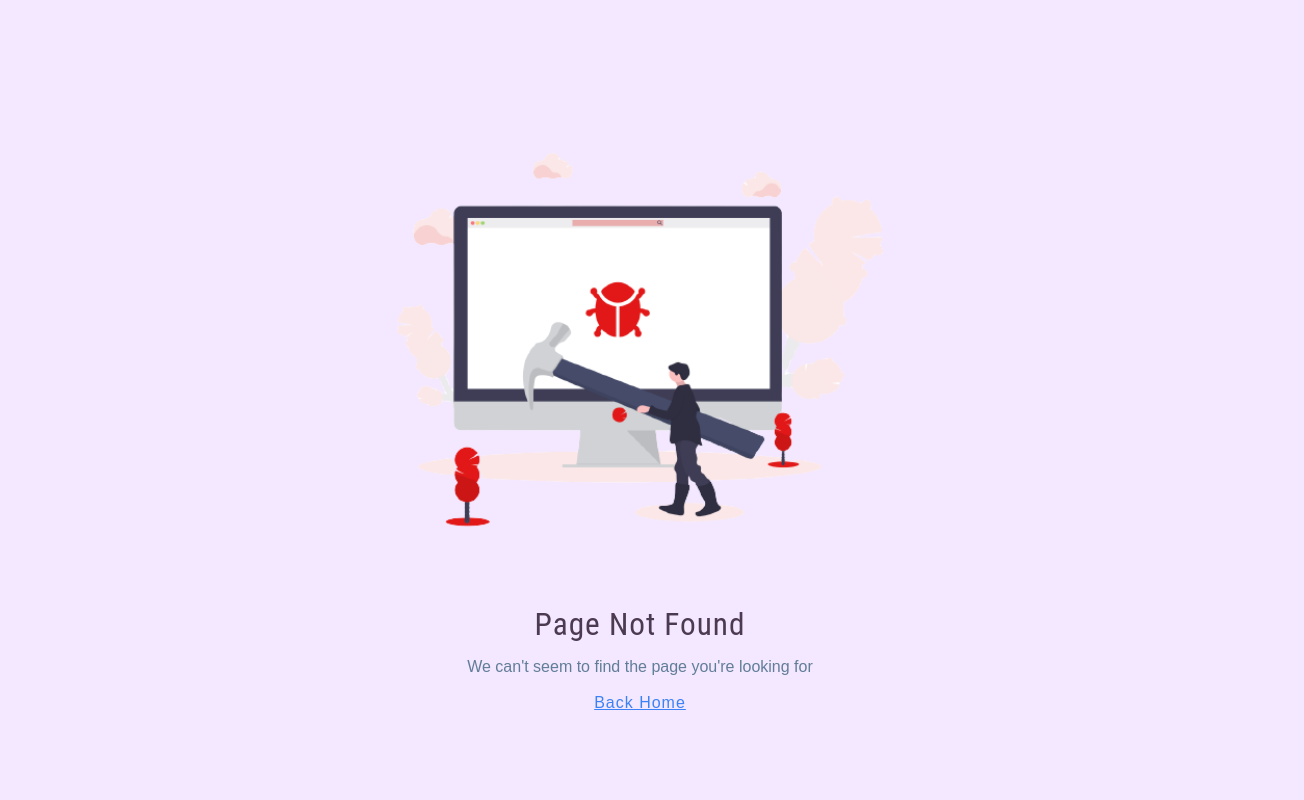
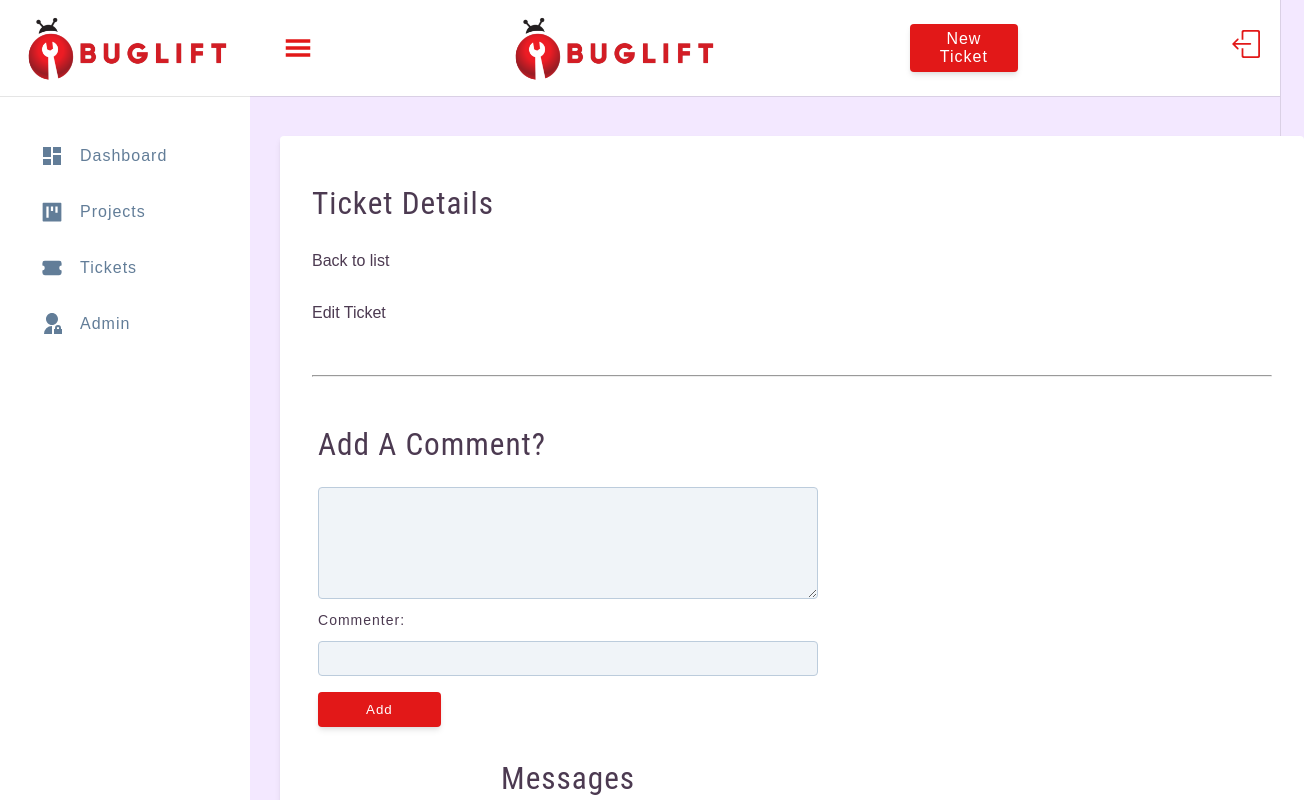
Before and after one commit to r4sy4n/react-app-buglift, a React (Create React App) app in the folder p3-react-app/: page /ticketdetails/1 in a window 1280 px wide. Before the commit this address had no page. Shown: the top 800 px of the page, 1304 px wide, since content can reach past the window. Built offline with nearby package versions, Linux system fonts and the light colour scheme.

Commit message:
Feat: implement uuid, created ticket details, updated ticket and project list

```diff
--- a/p3-react-app/package.json
+++ b/p3-react-app/package.json
@@ -13,6 +13,7 @@
     "react-scripts": "5.0.1",
     "react-toastify": "^9.1.2",
     "styled-components": "^5.3.9",
+    "uuid": "^9.0.0",
     "web-vitals": "^2.1.4"
   },
   "scripts": {
--- a/p3-react-app/src/App.js
+++ b/p3-react-app/src/App.js
@@ -3,25 +3,25 @@ import { BrowserRouter, Routes, Route } from 'react-router-dom';
 import { LandingPage, Register, ErrorPage} from './pages';
 import { ToastContainer } from 'react-toastify';
 import 'react-toastify/dist/ReactToastify.css';
-import {Dashboard, Tickets, Projects, CreateProject, CreateTicket, EditTicket, SharedLayout, UserProfile, Admin, ProjectDetails} from './pages/dashboard/';
+import {Dashboard, Tickets, Projects, CreateProject, CreateTicket, EditTicket, SharedLayout, UserProfile, Admin, ProjectDetails, TicketDetails} from './pages/dashboard/';
 import { createContext, useState } from 'react';
 export const AppContext = createContext();
 
 const initialProjects = [
   {
-    id: 1,
+    id: 'ab',
     name: "Project A",
     description: "This project aims to build a web application for managing inventory",
     detail: "",
   },
   {
-    id: 2,
+    id: 'cd',
     name: "Project B",
     description: "This project focuses on developing a machine learning algorithm for predicting customer churn",
     detail: "",
   },
   {
-    id: 3,
+    id: 'ef',
     name: "Project C",
     description: "This project involves building a mobile app for ordering food from local restaurants",
     detail: "",
@@ -29,24 +29,30 @@ const initialProjects = [
 ];
 const initialTicket = ([
     {
-      id: 1,
+      id: 'gh',
+      project: "Project 1",
       title: "Fix login page issue",
+      ticketDescription: "Please fi login page because it is not working when you are clicking submit",
       submittedBy: "John Smith",
       ticketType: "Bugs/Error",
       ticketStatus: "Open",
       ticketPriority: "High",
     },
     {
-      id: 2,
+      id: 'ij',
+      project: "Project 2",
       title: "Add new feature to dashboard",
+      ticketDescription: "Please add new chart feature when user opens the dashboard",
       submittedBy: "Mary Jones",
       ticketType: "Feature Request",
       ticketStatus: "In Progress",
       ticketPriority: "Medium",
     },
     {
-      id: 3,
+      id: 'kl',
+      project: "Project 3",
       title: "Update payment system",
+      ticketDescription: "Please implement gcash and paymaya to our payment system",
       submittedBy: "Alex Lee",
       ticketType: "Task",
       ticketStatus: "Closed",
@@ -69,6 +75,7 @@ function App() {
             <Route path='createticket' element={<CreateTicket/>}/>
             <Route path='editticket' element={<EditTicket/>}/>
             <Route path='projectdetails/:id' element={<ProjectDetails/>}/>
+            <Route path='ticketdetails/:id' element={<TicketDetails/>}/>
             <Route path='userprofile' element={<UserProfile/>}/>
             <Route path='admin' element={<Admin/>}/>
           </Route>
--- a/p3-react-app/src/pages/dashboard/CreateProject.js
+++ b/p3-react-app/src/pages/dashboard/CreateProject.js
@@ -6,6 +6,7 @@ import { SharedLayoutContext } from './SharedLayout';
 import { useNavigate } from 'react-router-dom';
 import { toast } from 'react-toastify';
 import { AppContext } from '../../App';
+import { v4 as uuidv4 } from 'uuid';
 
 
 const Wrapper = styled.section`
@@ -85,7 +86,7 @@ const CreateProject = () => {
 
   const addProject = () => {
     let newEntry = {
-      // id: id,
+      id: uuidv4(),
       name: projectName,
       description: description
     }
--- a/p3-react-app/src/pages/dashboard/CreateTicket.js
+++ b/p3-react-app/src/pages/dashboard/CreateTicket.js
@@ -6,6 +6,7 @@ import { SharedLayoutContext } from './SharedLayout';
 import { useNavigate } from 'react-router-dom';
 import { toast } from 'react-toastify';
 import { AppContext } from '../../App';
+import { v4 as uuidv4 } from 'uuid';
 
 
 const Wrapper = styled.section`
@@ -60,7 +61,7 @@ const CreateTicket = () => {
   const [priorityValues, setPriorityValues] = useState('High');
   const [statusValues, setStatusValues] = useState('Open');
   const [ticketTitle, setTicketTitle] = useState('');
-  const [description, setDescription] = useState('');
+  const [ticketDescription, setTicketDescription] = useState('');
   const [submittedBy, setSubmittedBy] = useState('');
   const {showSidebar} = useContext(SharedLayoutContext);
   const {tickets, setTickets} = useContext(AppContext);
@@ -74,7 +75,7 @@ const CreateTicket = () => {
     setTicketTitle(event.target.value);
   };
   const descriptionChange = (event) => {
-    setDescription(event.target.value);
+    setTicketDescription(event.target.value);
   };
   const submittedByChange = (event) => {
     setSubmittedBy(event.target.value);
@@ -90,10 +91,10 @@ const CreateTicket = () => {
   };
   const submitHandler = (event) =>{
     event.preventDefault();
-    if(!ticketTitle || !description || !submittedBy){
+    if(!ticketTitle || !ticketDescription || !submittedBy){
       toast.error('All fields are required!');
     }
-    if(ticketTitle && description && submittedBy){
+    if(ticketTitle && ticketDescription && submittedBy){
       addTicket();
       toast.success('Ticket Created');
       setTimeout(() =>{
@@ -104,10 +105,11 @@ const CreateTicket = () => {
 
   const addTicket = () => {
     let newEntry = {
-      // id: id,
+      id: uuidv4(),
       title: ticketTitle,
+      project: nameValues,
       submittedBy: submittedBy,
-      description: description,
+      ticketDescription: ticketDescription,
       ticketType: typeValues,
       ticketPriority: priorityValues,
       ticketStatus: statusValues,
@@ -142,7 +144,7 @@ const CreateTicket = () => {
           <textarea
             type='text'
             id='ticket-description'
-            value={description}
+            value={ticketDescription}
             className='form-textarea'
             onChange={descriptionChange}></textarea>
           <div>
--- a/p3-react-app/src/pages/dashboard/ProjectDetails.js
+++ b/p3-react-app/src/pages/dashboard/ProjectDetails.js
@@ -31,6 +31,7 @@ const Wrapper = styled.section`
   }
   span:hover {
   color: #E21818;
+  cursor: pointer;
   }
   .grid-item{
     margin-top: 3rem;
@@ -52,7 +53,7 @@ const ProjectDetails = () => {
         <h3>Project Details</h3>
         <span onClick={handleDetail}>Back to list</span>
         <section className='flex grid-item'>
-          {projects.filter(project => project.id === Number(id)).map(project => (
+          {projects.filter(project => project.id === (id)).map(project => (
             <div className='grid'>
               <div key={project.id}>
                   <h4>Project Name</h4>
--- a/p3-react-app/src/pages/dashboard/Projects.js
+++ b/p3-react-app/src/pages/dashboard/Projects.js
@@ -92,9 +92,9 @@ const Projects = () => {
                 <tbody>
                   {projects.map((project, index) => (
                     <tr key={index}>
-                      <td>{project.name}</td>
-                      <td>{project.description}</td>
-                      <td><p onClick={() => handleDetail(project.id)}>Details</p></td>
+                      {project.name && <td>{project.name}</td>}
+                      {project.description && <td>{project.description}</td>}
+                      {project.name && <td><p onClick={() => handleDetail(project.id)}>Details</p></td>}
                     </tr>
                   ))}
                 </tbody>
--- /dev/null
+++ b/p3-react-app/src/pages/dashboard/TicketDetails.js
@@ -0,0 +1,206 @@
+import { useContext, useState } from 'react';
+import styled from 'styled-components';
+import { AppContext } from '../../App';
+import { useNavigate, useParams } from 'react-router-dom';
+import { SharedLayoutContext } from './SharedLayout';
+
+const Wrapper = styled.section`
+  border-radius: 0.25rem;
+  width: 100%;
+  min-width: 80vw;
+  background: #fff;
+  padding: 3rem 2rem 4rem;
+  box-shadow: 0 4px 6px -1px rgba(0, 0, 0, 0.1),
+    0 2px 4px -1px rgba(0, 0, 0, 0.06);
+  .grid {
+    display: grid;
+    grid-template-columns: 1fr 1fr;
+  }
+  .flex {
+    display: flex;
+    align-items: center;
+    justify-content: center;
+    width: 85vw;
+  }
+  .flex-item{
+    display: flex;
+    align-items: center;
+    justify-content: center;
+    flex-direction: column;
+  }
+  .form {
+    margin: 0 0 1rem;
+    border-radius: 0;
+    box-shadow: none;
+    padding: 0;
+    transition: 0.3s ease-in-out all;
+    /* width: 100%; */
+  }
+  hr{
+    color: #f0f4f8;
+  }
+  span:hover {
+  color: #E21818;
+  cursor: pointer;
+  }
+  .grid-item{
+    margin-top: 3rem;
+  }
+  th, td{
+    padding: 0 3rem;
+  }
+  button{
+    margin: 1rem 0;
+    padding: 0 3rem;
+  }
+  .table {
+  margin: 0;
+  border-radius: 0;
+  box-shadow: none;
+  padding: 0;
+  max-width: 75vw;
+  transition: 0.3s ease-in-out all;
+  width: 90vw;
+  background: #fff;
+}
+.table-move {
+  margin: 0;
+  border-radius: 0;
+  box-shadow: none;
+  padding: 0;
+  width: 90vw;
+  background: #fff;
+  transition: 0.3s ease-in-out all;
+}
+`
+const TicketDetails = () => {
+  const {tickets} = useContext(AppContext);
+  const navigate = useNavigate();
+  const {id} = useParams();
+  const [comment, setComment] = useState('');
+  const [commenter, setCommenter] = useState('');
+  const [comments, setComments] = useState([]);
+  const {showSidebar} = useContext(SharedLayoutContext);
+
+  const handleDetail = (e) => {
+    e.preventDefault();
+    navigate('/tickets');
+  }
+  const handleEdit = (e) => {
+    e.preventDefault();
+    navigate('/editticket');
+  }
+  const handleSubmit = (event) => {
+    event.preventDefault();
+    const newComment = {
+      text: comment,
+      commenter: commenter,
+      date: new Date().toLocaleString()
+    };
+    setComments([...comments, newComment]);
+    setComment('');
+    setCommenter('');
+  };
+  const handleCommentChange = (event) => {
+        setComment(event.target.value);
+    };
+  const handleCommenterChange = (event) => {
+    setCommenter(event.target.value);
+  };
+
+
+  return (
+    <Wrapper>
+        <div className={showSidebar ? 'table' : 'table-move'}>
+        <h3>Ticket Details</h3>
+        <p onClick={handleDetail}><span>Back to list</span></p>
+        <p onClick={handleEdit}><span>Edit Ticket</span></p>
+        <section className='grid-item'>
+          {tickets.filter(ticket => ticket.id === (id)).map(ticket => (
+            <div className='grid'>
+              <div key={ticket.id} className='flex-item'>
+                  <h4>Ticket Title</h4>
+                  <p>{ticket.title}</p>
+                  <h4>Ticket Description</h4>
+                  <p>{ticket.ticketDescription}</p>
+                  <h4>Project</h4>
+                  <p>{ticket.project}</p>
+                  <h4>Submitted by</h4>
+                  <p>{ticket.submittedBy}</p>
+              </div>
+              <div key={ticket.id} className='flex-item'>
+                  <h4>Ticket Type</h4>
+                  <p>{ticket.ticketType}</p>
+                  <h4>Ticket Priority</h4>
+                  <p>{ticket.ticketPriority}</p>
+                  <h4>Ticket Status</h4>
+                  <p>{ticket.ticketStatus}</p>
+                  <h4>Assign to</h4>
+                  <p>{ticket.title}</p>
+              </div>
+            </div>
+          ))}
+        </section>
+        <hr></hr>
+        <section className='grid grid-item'>
+          {/* <div className='flex-item'>
+            <h3>Project Team</h3>
+            <p>Current users on this project</p>
+             <table>
+                <thead>
+                  <tr>
+                    <th>Username</th>
+                    <th>Role</th>
+                  </tr>
+                </thead>
+                <tbody>
+                  {tickets.map((ticket, index) => (
+                    <tr>
+                      <td>Russell</td>
+                      <td>Demo Admin</td>
+                    </tr>
+                  ))}
+                </tbody>
+              </table>
+          </div> */}
+          <div className='flex-item'>
+            <form className='form' onSubmit={handleSubmit}>
+                <h3>Add a Comment?</h3>
+                <textarea
+                    type='text'
+                    id='ticket-comment'
+                    value={comment}
+                    className='form-textarea'
+                    onChange={handleCommentChange} required
+                    ></textarea>
+                <label htmlFor="commenter" className='form-label'>Commenter: </label>
+                <input type="text" id="commenter" value={commenter} className='form-input' onChange={handleCommenterChange} required />
+                <button type='submit' className='btn btn-block' >Add</button>
+            </form>
+                <h3>Messages</h3>
+            <table>
+                <thead>
+                  <tr>
+                    <th>Commenter</th>
+                    <th>Message</th>
+                    <th>Date Created</th>
+                  </tr>
+                </thead>
+                <tbody>
+                    {comments.map((comment, index) => (
+                        <tr key={index}>
+                        <td>{comment.commenter}</td>
+                        <td>{comment.text}</td>
+                        <td>{comment.date}</td>
+                        </tr>
+                     ))}
+                </tbody>
+              </table>
+          </div>
+        </section>
+        </div>
+    </Wrapper>
+  )
+}
+
+export default TicketDetails;
--- a/p3-react-app/src/pages/dashboard/Tickets.js
+++ b/p3-react-app/src/pages/dashboard/Tickets.js
@@ -71,7 +71,7 @@ const Tickets = () => {
     navigate('/createticket');
   }
   const handleDetail = (id) => {
-    navigate(`/projectdetails/${id}`);
+    navigate(`/ticketdetails/${id}`);
   }
 
   return (
@@ -85,6 +85,7 @@ const Tickets = () => {
                 <thead>
                   <tr>
                     <th>Title</th>
+                    <th>From Project</th>
                     <th>Submitted by</th>
                     <th>Ticket Type</th>
                     <th>Ticket Priority</th>
@@ -96,6 +97,7 @@ const Tickets = () => {
                   {tickets.map((ticket, index) => (
                     <tr key={index}>
                       <td>{ticket.title}</td>
+                      <td>{ticket.project}</td>
                       <td>{ticket.submittedBy}</td>
                       <td>{ticket.ticketType}</td>
                       <td>{ticket.ticketStatus}</td>
--- a/p3-react-app/src/pages/dashboard/index.js
+++ b/p3-react-app/src/pages/dashboard/index.js
@@ -8,5 +8,6 @@ import SharedLayout from './SharedLayout';
 import UserProfile from './UserProfile';
 import Admin from './Admin'
 import ProjectDetails from './ProjectDetails';
+import TicketDetails from './TicketDetails';
 
-export { Dashboard, Tickets, Projects, EditTicket, CreateTicket, CreateProject, SharedLayout, UserProfile, Admin, ProjectDetails};
+export { Dashboard, Tickets, Projects, EditTicket, CreateTicket, CreateProject, SharedLayout, UserProfile, Admin, ProjectDetails, TicketDetails};
```
Also changed, not shown: 1 other file (tests, documents, lock files or other folders).
